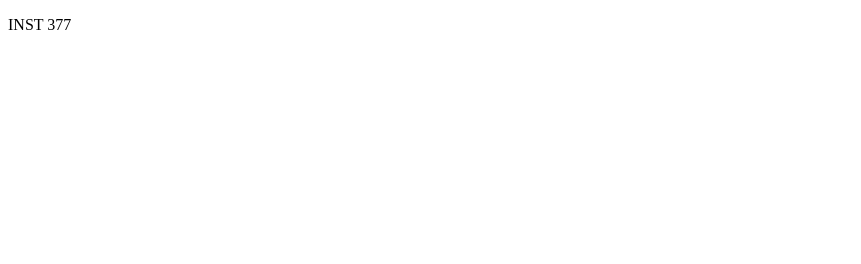
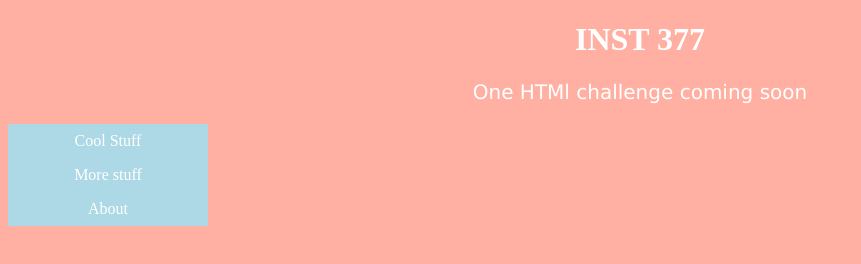
Before and after one commit to DanielleLewis017/DaniellesNotebook, a plain HTML site: page index.html in a window 1280 px wide. Shown: the whole page, without its empty margins (0-861 px from the left). Drawn offline with Linux system fonts and the light colour scheme.

Commit message:
Update index.html

```diff
--- a/index.html
+++ b/index.html
@@ -3,7 +3,54 @@
 <title> Index </title>
 <body>
 
-<p> INST 377</p>
+<h1> INST 377</h1>
+<p> One HTMl challenge coming soon </p>
+<style>
+body {
+  background-color: rgba(255, 99, 71, 0.5);
+  text-align: center;
+}
+
+h1 {
+  color: white;
+}
+
+p {
+  color: white;
+  font-family: verdana;
+  font-size: 20px;
+}
+ul {
+  list-style-type: none;
+  margin: 0;
+  padding: 0;
+  width: 200px;
+  background-color: LightBlue;
+}
+
+li a {
+  display: block;
+  color: white;
+  padding: 8px 16px;
+  text-decoration: none;
+}
+
+/* Change the link color on hover */
+li a:hover {
+  background-color: #f1f1f1;
+  color: black;
+}
+</style>
+</head>
+<body>
+<ul>
+  <li><a href="#CS1">Cool Stuff</a></li>
+  <li><a href="#CS2">More stuff</a></li>
+  <li><a href="#about">About</a></li>
+</ul>
+
+
+</style>
 
 </body>
 </html>
```
